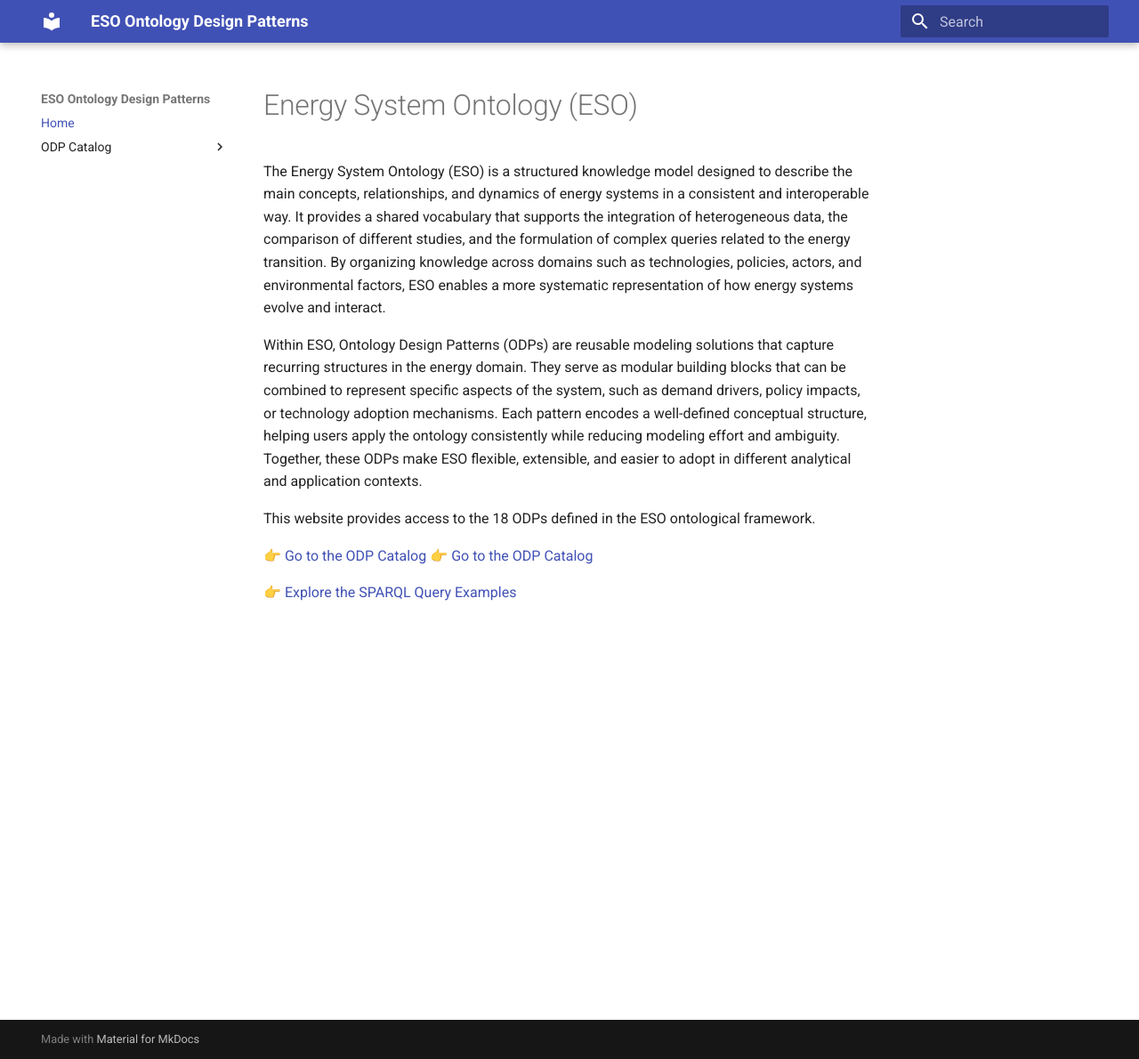
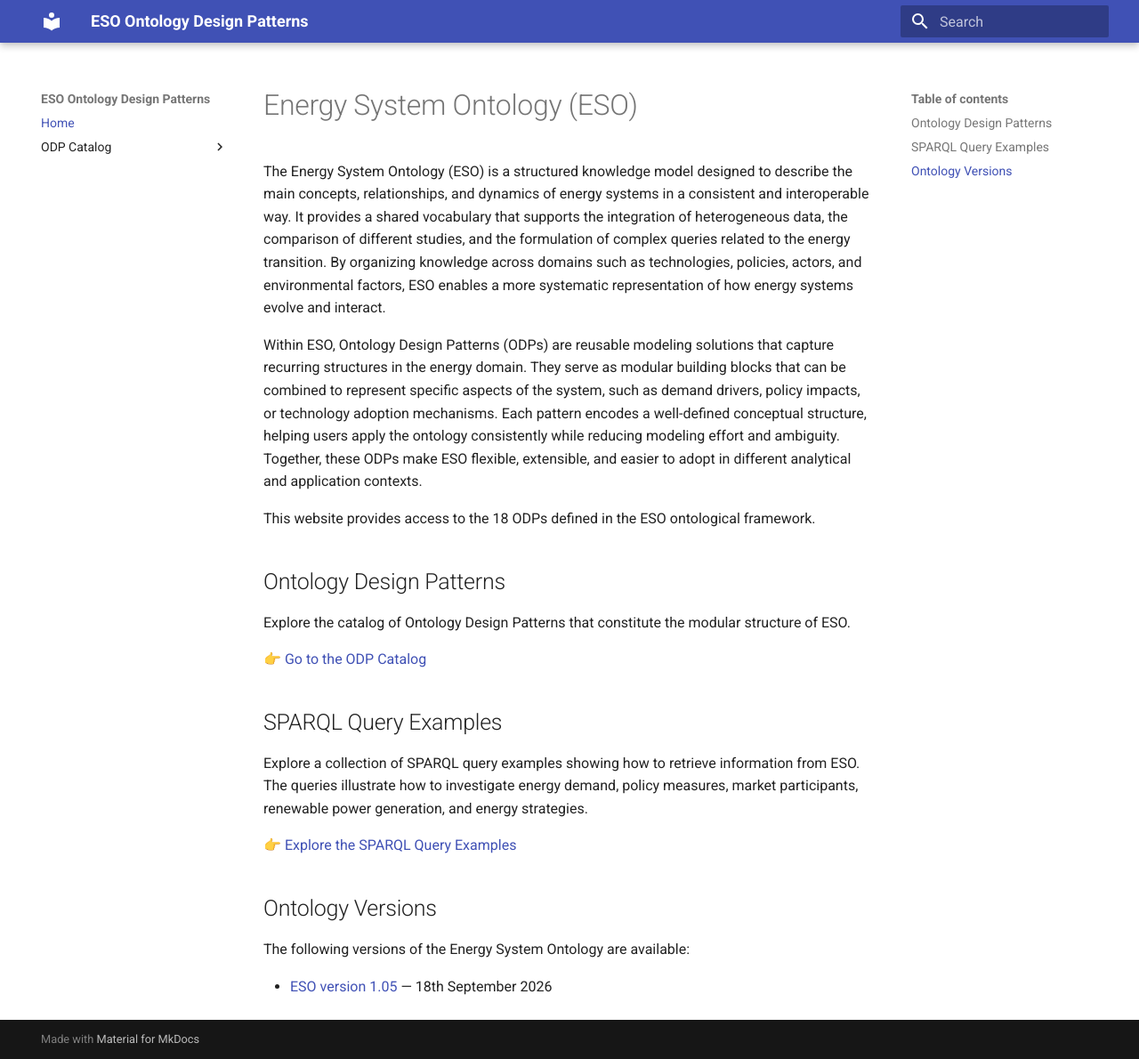
Before and after one commit to AntonioDeNicola/eso-odp-site, an MkDocs documentation site: the page built from docs/index.md, in a window 1280 px wide and 1190 px high. Shown: the whole window at 89% size. Built offline with MkDocs 1.6.1 and Material for MkDocs 9.7.7, drawn with Linux system fonts in a browser that asks for light colours.

Commit message:
Update index.md

```diff
--- a/docs/index.md
+++ b/docs/index.md
@@ -6,7 +6,20 @@ Within ESO, Ontology Design Patterns (ODPs) are reusable modeling solutions that
 
 This website provides access to the 18 ODPs defined in the ESO ontological framework.
 
+## Ontology Design Patterns
+
+Explore the catalog of Ontology Design Patterns that constitute the modular structure of ESO.
+
 👉 [Go to the ODP Catalog](./odp/)
-👉 [Go to the ODP Catalog](./odp/index.md)
+
+## SPARQL Query Examples
+
+Explore a collection of SPARQL query examples showing how to retrieve information from ESO. The queries illustrate how to investigate energy demand, policy measures, market participants, renewable power generation, and energy strategies.
 
 👉 [Explore the SPARQL Query Examples](./sparql-queries.md)
+
+## Ontology Versions
+
+The following versions of the Energy System Ontology are available:
+
+- [ESO version 1.05](https://example.org/eso/Energy-System-Ontology_v1.05.owl) — 18th September 2026
```
